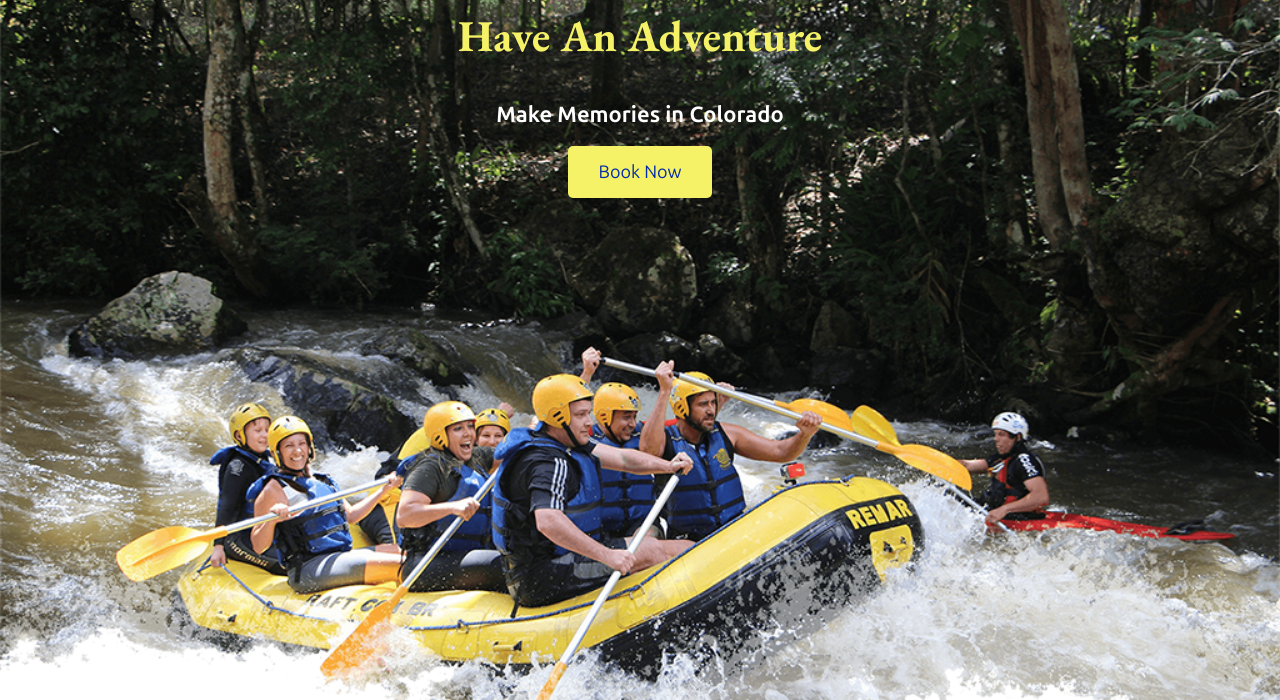
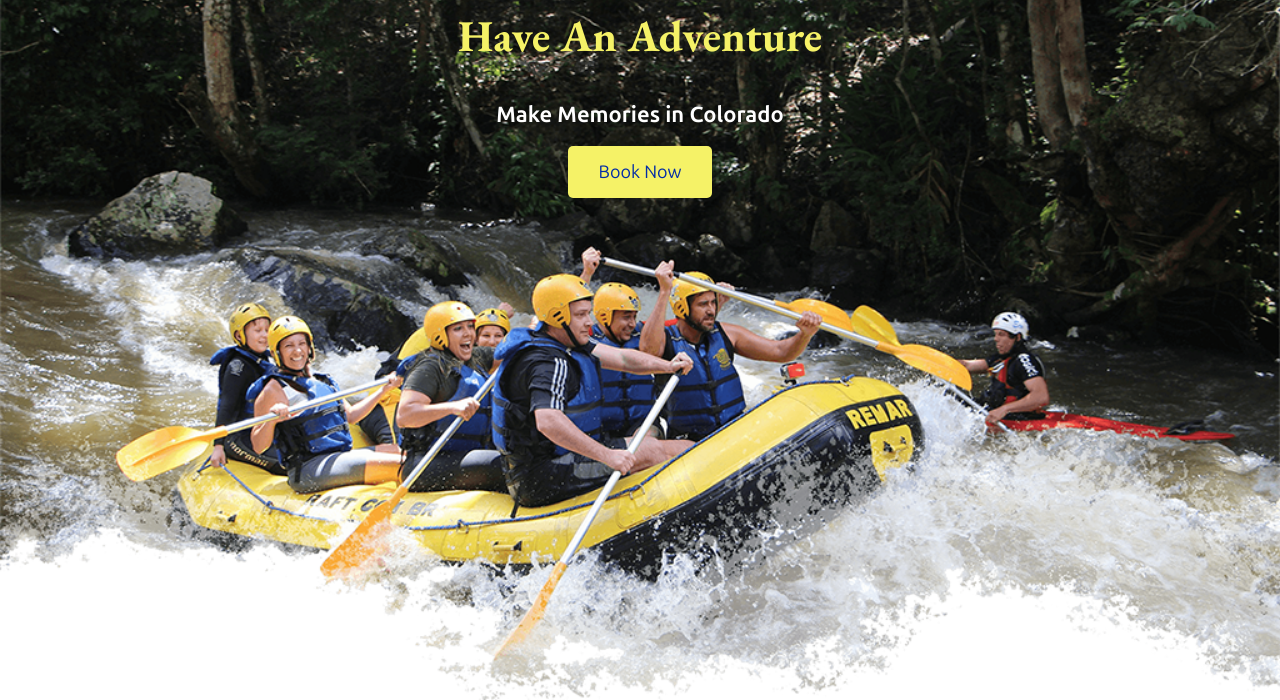
Before and after one commit to AsiaJoh/wdd130, a plain HTML site: page wwr/index.html in a window 1280 px wide. Shown: the part 100-800 px from the top of the page. Drawn offline with nearby package versions, Linux system fonts and the light colour scheme.

Commit message:
overlap complete (though it didn't appear to really do anything in the end?)

```diff
--- a/wwr/styles/style.css
+++ b/wwr/styles/style.css
@@ -23,16 +23,19 @@ nav a {
 #hero {
     display: grid;
     grid-template-columns: 1fr 3fr 1fr;
+    margin-top: -100px;
 }
 
 #hero-box {
     grid-column: 1/4;
     grid-row: 1/3;
+    z-index: -1;
 }
 
 #hero-msg {
     grid-column: 2/3;
     grid-row: 1/2;
+    margin-top: 100px;
 }
 
 #hero-msg h4 {
```
